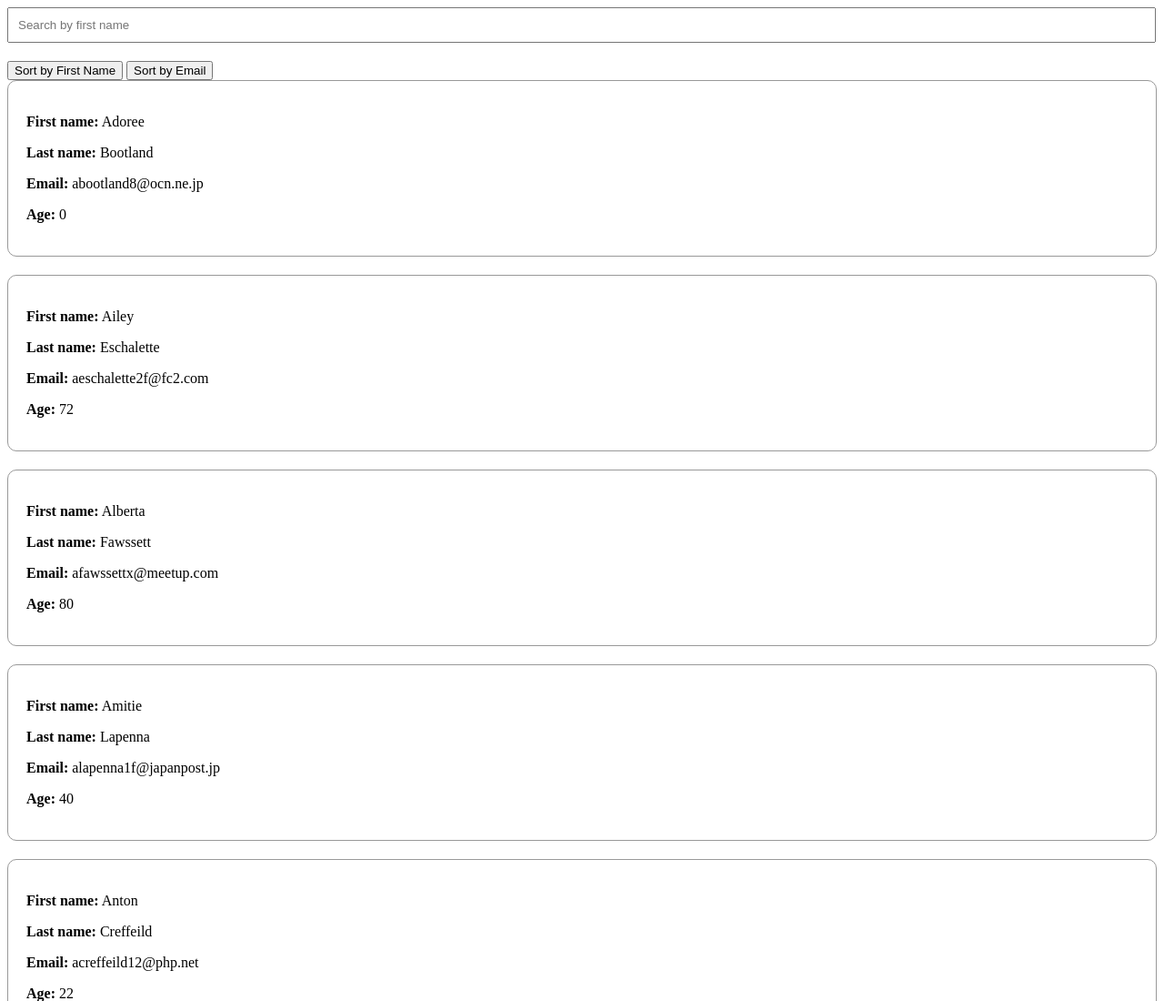
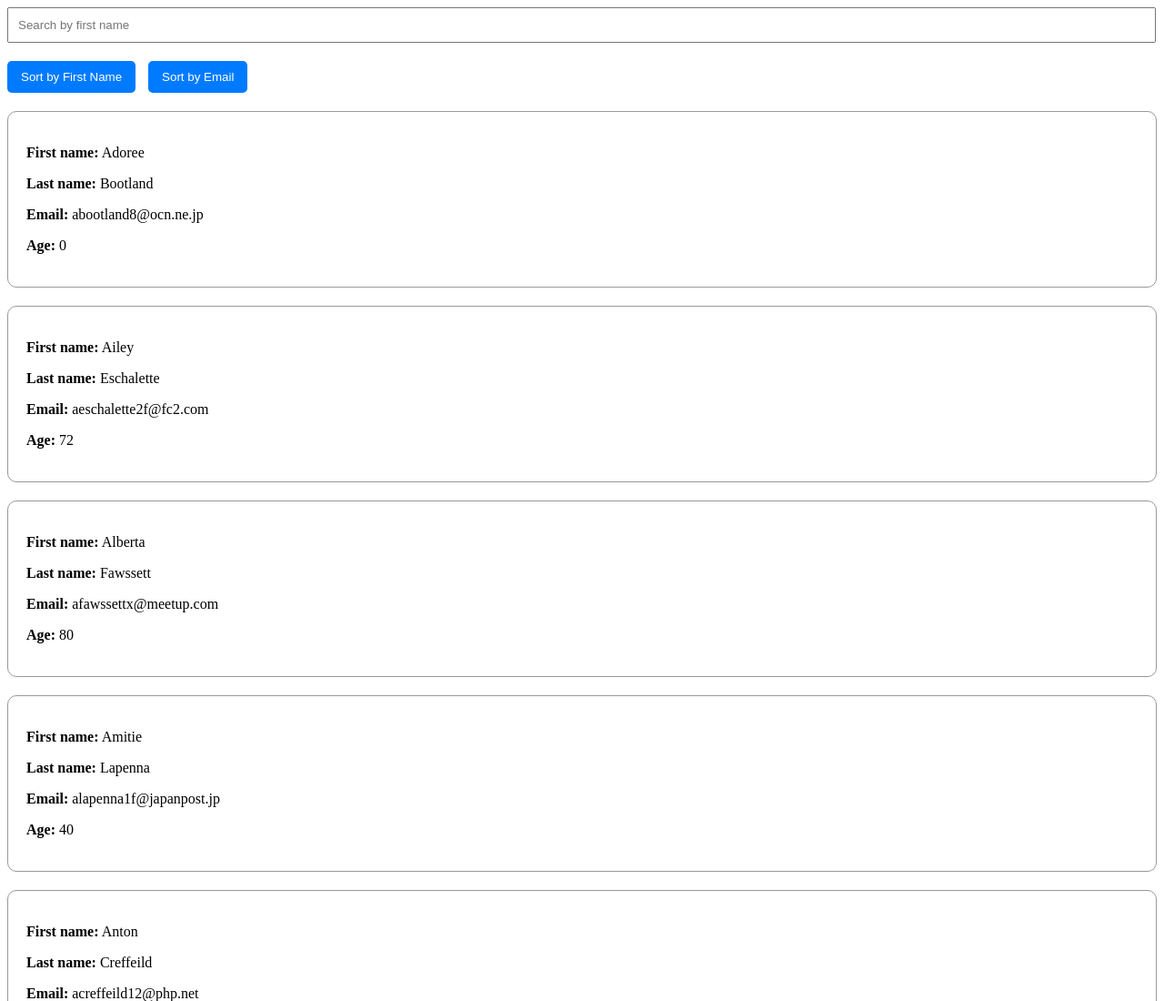
Before and after one commit to mjaow1233/gruppuppgift-javascript, a website: page index.html in a window 1280 px wide. Shown: the top 1100 px of the page at 91% size. Drawn offline with Linux system fonts and the light colour scheme.

Commit message:
Update style.css
Testar styla .controls

```diff
--- a/style.css
+++ b/style.css
@@ -10,3 +10,16 @@
   margin-bottom: 20px;
   padding: 10px;
 }
+
+.controls {
+  margin-bottom: 20px;
+}
+.controls button {
+  margin-right: 10px;
+  padding: 10px 15px;
+  border: none;
+  background-color: #007BFF;
+  color: white;
+  border-radius: 5px;
+  cursor: pointer;
+}
```
